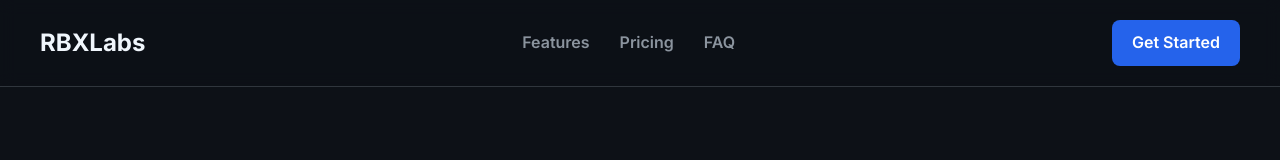
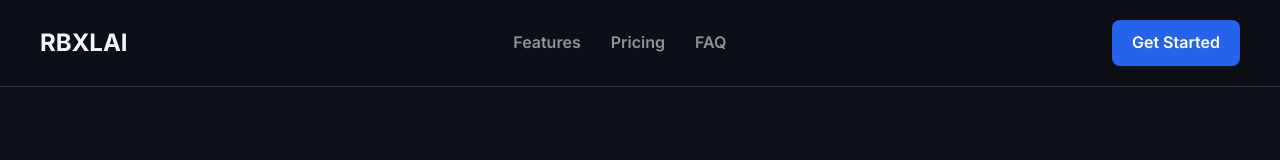
Before and after one commit to Ammazzii/RBXLAI, a Next.js app: page / in a window 1280 px wide. Shown: the top 160 px of the page. Built offline with nearby package versions, Linux system fonts and the light colour scheme.

Commit message:
modified:   src/app/dashboard/page.tsx 	modified:   src/app/page.tsx

```diff
--- a/src/app/dashboard/page.tsx
+++ b/src/app/dashboard/page.tsx
@@ -14,6 +14,7 @@ import { useAuth } from '@/contexts/AuthContext';
 import AuthModal from '@/components/AuthModal';
 import BillingModal from '@/components/BillingModal';
 import { useRouter } from 'next/navigation';
+import Link from 'next/link'; // ADD THIS LINE
 
 // --- ROBLOX-STYLE ICONS ---
 const ArrowIcon = ({ isOpen }: { isOpen: boolean }) => (
@@ -744,7 +745,7 @@ export default function HomePage() {
 
   const [showAuthModal, setShowAuthModal] = useState(false);
   const [showBillingModal, setShowBillingModal] = useState(false);
-  const [messages, setMessages] = useState<Message[]>([{ role: 'assistant', content: 'Welcome to RBXAI! How can I help you build your Roblox game today?' }]);
+  const [messages, setMessages] = useState<Message[]>([{ role: 'assistant', content: 'Welcome to RBXLAI! How can I help you build your Roblox game today?' }]);
   const [inputValue, setInputValue] = useState('');
   const [isLoading, setIsLoading] = useState(false);
   const messagesEndRef = useRef<null | HTMLDivElement>(null);
@@ -1431,7 +1432,9 @@ ${conversationalReply}`;
         // --- If the user IS logged in, render your FULL original UI ---
         <main className="flex h-screen flex-col text-white">
           <header className="flex h-14 w-full flex-shrink-0 items-center justify-between border-b border-gray-700 bg-gray-800 px-4">
-            <h1 className="text-xl font-bold">RBXAI</h1>
+            <Link href="/" passHref className="text-xl font-bold hover:text-blue-400 transition">
+              RBXLAI
+            </Link>
             <div className="flex items-center space-x-6">
               {user && (
                 <div className="flex items-center space-x-4">
--- a/src/app/page.tsx
+++ b/src/app/page.tsx
@@ -10,7 +10,7 @@ export default function LandingPage() {
                 <div className="animated-gradient-background"></div>
                 <header className="animate">
                     <nav>
-                        <Link href="/" className="logo">RBXLabs</Link>
+                        <Link href="/" className="logo">RBXLAI</Link>
                         <ul>
                             <li><a href="#features">Features</a></li>
                             <li><a href="#pricing">Pricing</a></li>
```
